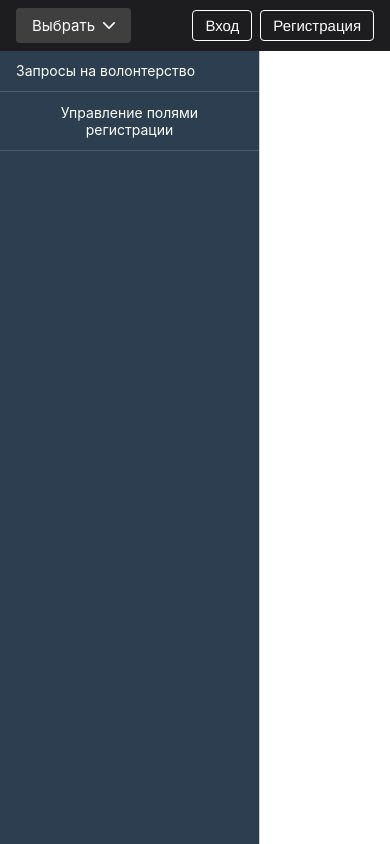
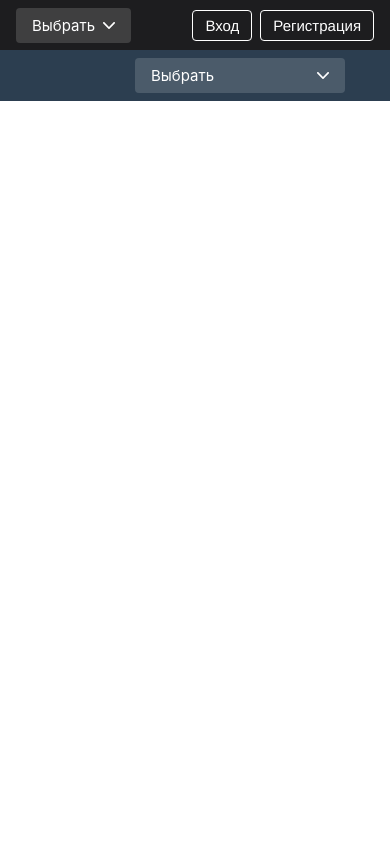
Before and after one commit to yana617/house-of-souls-ui, a Vue app: page /admin in a window 390 px wide. Built offline with nearby package versions, Linux system fonts and the light colour scheme.

Commit message:
admin-nav-panel mobule ver

```diff
--- a/src/components/Header.vue
+++ b/src/components/Header.vue
@@ -25,7 +25,7 @@
 import Button from './Button.vue';
 import Dropdown from './Dropdown.vue';
 import AuthModal from './AuthModal.vue';
-import { PATHS, LINKS } from '../router/constants';
+import { PATHS, HEADER_LINKS } from '../router/constants';
 
 export default {
   name: 'Header',
@@ -36,7 +36,7 @@ export default {
   },
   data() {
     return {
-      links: LINKS,
+      links: HEADER_LINKS,
     };
   },
   computed: {
@@ -71,6 +71,7 @@ $header-color: #1D1D1F;
   background-color: $header-color;
   width: 100%;
   top: 0;
+  height: 50px;
 
   &__dropdown {
     display: none;
--- a/src/router/constants.js
+++ b/src/router/constants.js
@@ -1,4 +1,4 @@
-export const LINKS = [{
+export const HEADER_LINKS = [{
   url: '/volunteers',
   label: 'Волонтеры',
   slug: 'volunteers',
@@ -8,8 +8,20 @@ export const LINKS = [{
   slug: 'schedule',
 }];
 
+export const ADMIN_LINKS = [{
+  url: '/admin/volunteers-requests',
+  label: 'Запросы на волонтерство',
+  slug: 'volunteers-requests',
+}, {
+  url: '/admin/register-fields-control',
+  label: 'Управление полями регистрации',
+  slug: 'register-fields-control',
+}];
+
 export const PATHS = {
   '/': 'schedule',
   '/volunteers': 'volunteers',
   '/admin': 'admin',
+  '/admin/register-fields-control': 'register-fields-control',
+  '/admin/volunteers-requests': 'volunteers-requests',
 };
--- a/src/views/AdminPanel.vue
+++ b/src/views/AdminPanel.vue
@@ -1,17 +1,16 @@
 <template>
   <div class="admin">
+    <div class="admin__dropdown-container">
+      <Dropdown class="admin__dropdown" :items="links" :selected="selected" />
+    </div>
     <div class="admin__nav-panel">
       <router-link
+        v-for="link in links"
+        :key="link.slug"
         class="admin__nav-panel__link"
-        to="/admin/volunteers-requests"
+        :to="link.url"
       >
-        Запросы на волонтерство
-      </router-link>
-      <router-link
-        class="admin__nav-panel__link"
-        to="/admin/register-fields-control"
-      >
-        Управление полями регистрации
+        {{ link.label }}
       </router-link>
     </div>
     <router-view></router-view>
@@ -19,9 +18,25 @@
 </template>
 
 <script>
+import Dropdown from '../components/Dropdown.vue';
+import { ADMIN_LINKS, PATHS } from '../router/constants';
+
 export default {
   name: 'AdminPanel',
-  components: {},
+  components: { Dropdown },
+  data() {
+    return {
+      links: ADMIN_LINKS,
+    };
+  },
+  computed: {
+    path() {
+      return this.$route.path;
+    },
+    selected() {
+      return PATHS[this.path] || null;
+    },
+  },
 };
 </script>
 
@@ -53,5 +68,37 @@ $headerHeight: 50px;
       text-decoration: none;
     }
   }
+
+  &__dropdown-container {
+    display: none;
+  }
+
+  @media (max-width: 800px) {
+    flex-direction: column;
+
+    &__nav-panel {
+      display: none;
+    }
+
+    &__dropdown-container {
+      display: flex;
+      background-color: #2c3e50;
+      width: 100%;
+      padding: 8px;
+      align-items: center;
+      justify-content: center;
+    }
+
+    &__dropdown {
+      width: fit-content;
+      min-width: 300px;
+    }
+  }
+  @media (max-width: 450px) {
+    &__dropdown {
+      min-width: 210px;
+      margin-left: 90px;
+    }
+  }
 }
 </style>
```
